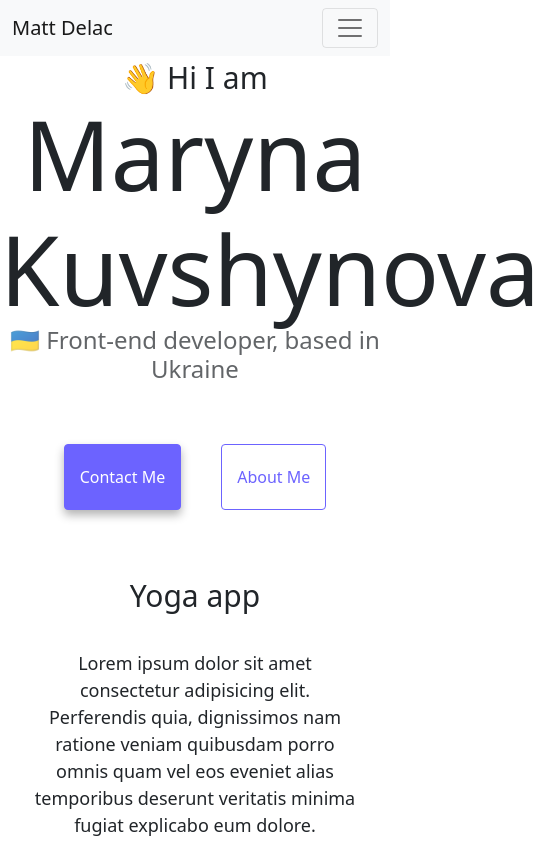
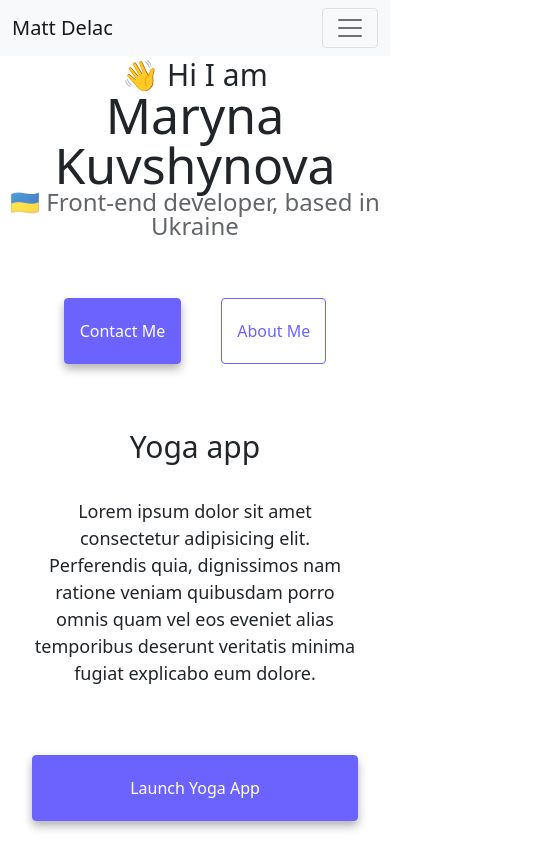
Before and after one commit to MarinaKuvshinova/SheCodesResponsive, a plain HTML site: page index.html in a window 390 px wide. Shown: the top 862 px of the page, 540 px wide, since content can reach past the window. Drawn offline with nearby package versions, Linux system fonts and the light colour scheme.

Commit message:
fixed bugs

```diff
--- a/style.css
+++ b/style.css
@@ -14,6 +14,7 @@ h2,
 h3 {
   text-align: center;
   margin: 0;
+  line-height: 1;
 }
 
 h1 {
@@ -25,9 +26,19 @@ h2 {
 }
 
 @media (max-width: 576px) {
+  h1 {
+    font-size: 50px;
+  }
+
   h2 {
     font-size: 30px;
     text-align: center;
+  }
+
+  .primary-link {
+    display: block;
+    text-align: center;
+    margin: 0 20px;
   }
 }
 
```
Also changed, not shown: about.html (+5 -5 lines).
